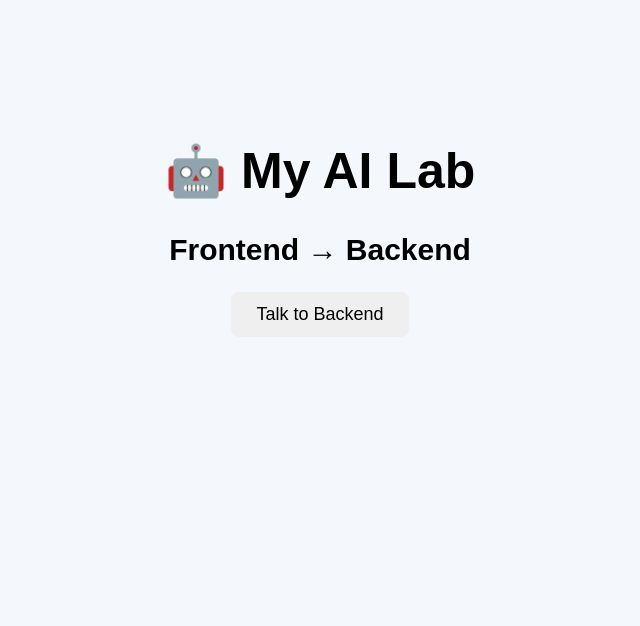
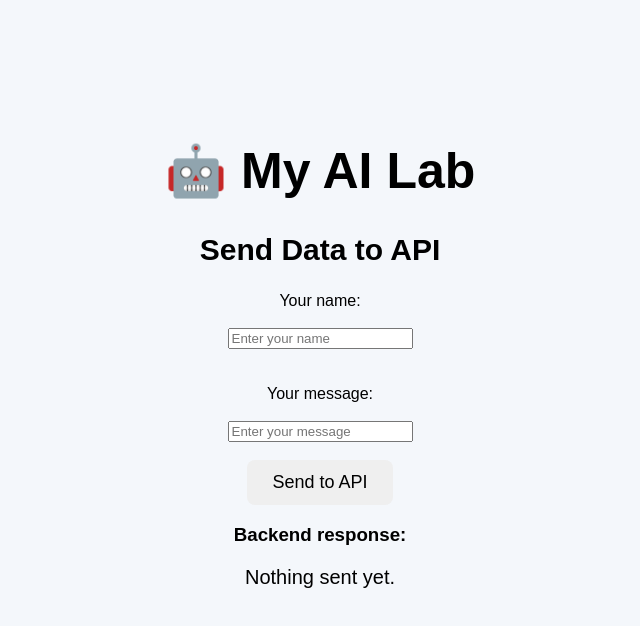
Before and after one commit to saswataffiliates-png/my-first-ai-project, a plain HTML site: page index.html in a window 1280 px wide. Shown: the whole page, without its empty margins (320-960 px from the left). Drawn offline with Linux system fonts and the light colour scheme.

Commit message:
Update index.html

```diff
--- a/index.html
+++ b/index.html
@@ -1,13 +1,16 @@
 <!DOCTYPE html>
-<html>
+<html lang="en">
 
 <head>
+
+    <meta charset="UTF-8">
+
+    <meta name="viewport"
+        content="width=device-width, initial-scale=1.0">
 
     <title>My AI Lab</title>
 
     <link rel="stylesheet" href="style.css">
-
-    <script src="script.js" defer></script>
 
 </head>
 
@@ -15,13 +18,47 @@
 
     <h1>🤖 My AI Lab</h1>
 
-    <h2 id="message">
-        Frontend → Backend
-    </h2>
+    <h2>Send Data to API</h2>
 
-    <button id="connectButton">
-        Talk to Backend
+    <label for="name">
+        Your name:
+    </label>
+
+    <br><br>
+
+    <input
+        id="name"
+        type="text"
+        placeholder="Enter your name"
+    >
+
+    <br><br><br>
+
+    <label for="message">
+        Your message:
+    </label>
+
+    <br><br>
+
+    <input
+        id="message"
+        type="text"
+        placeholder="Enter your message"
+    >
+
+    <br><br>
+
+    <button id="sendButton">
+        Send to API
     </button>
+
+    <h3>Backend response:</h3>
+
+    <p id="result">
+        Nothing sent yet.
+    </p>
+
+    <script src="script.js"></script>
 
 </body>
 
```
